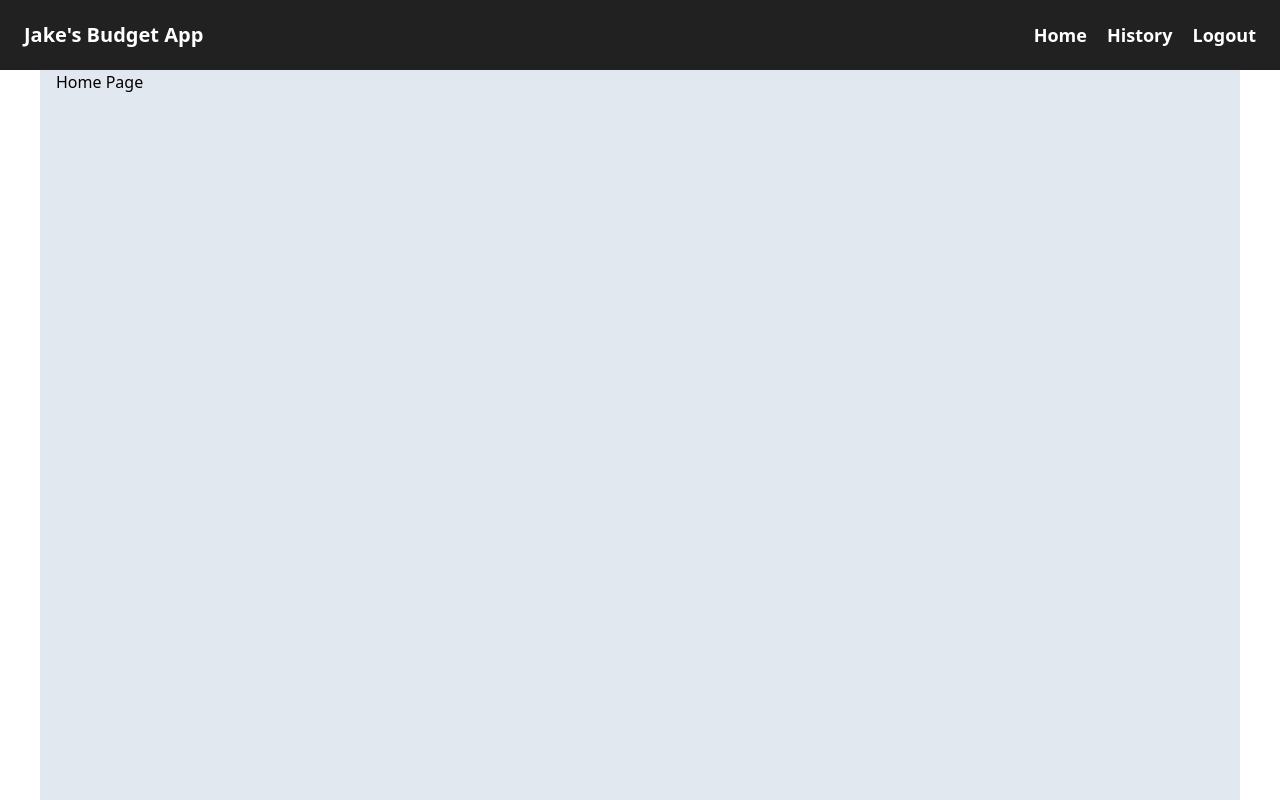
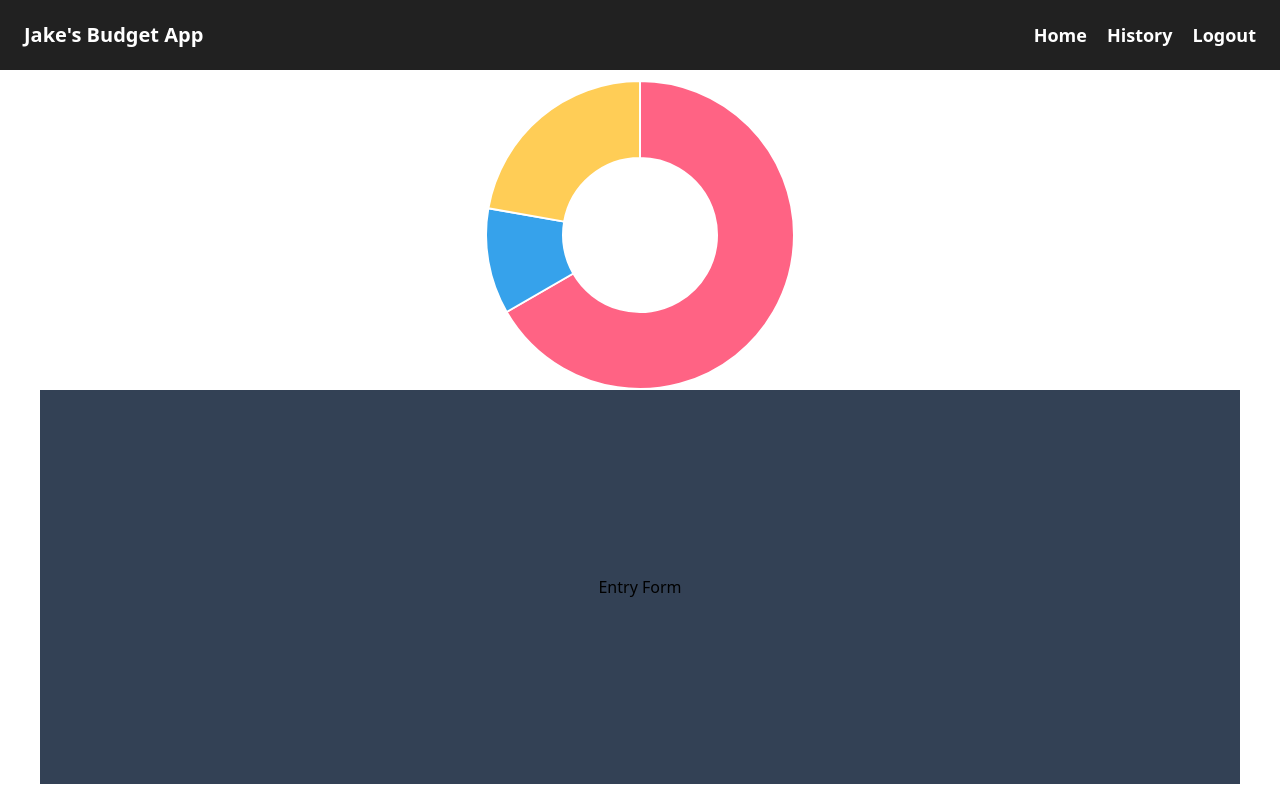
Before and after one commit to Jxk0be/financial-budget-tracker, a Vue app: page / in a window 1280 px wide. Built offline with nearby package versions, Linux system fonts and the light colour scheme; no server answers; the database is empty; sample sign-in values are in the browser's storage.

Commit message:
Chart.js hookup and small styling update

```diff
--- a/package.json
+++ b/package.json
@@ -9,6 +9,7 @@
     "preview": "vite preview"
   },
   "dependencies": {
+    "chart.js": "^4.4.7",
     "firebase": "^11.0.2",
     "pinia": "^2.3.0",
     "vue": "^3.5.12",
--- a/src/App.vue
+++ b/src/App.vue
@@ -57,7 +57,7 @@ onMounted(() => {
 
 <template>
   <Navbar />
-  <div class="mx-auto px-[16px] w-full max-w-[1200px] bg-slate-200">
+  <div class="mx-auto w-full max-h-screen max-w-[1200px]">
     <RouterView />
   </div>
 </template>
--- /dev/null
+++ b/src/components/Doughnut.vue
@@ -0,0 +1,48 @@
+<script setup>
+import Chart from "chart.js/auto";
+import { onMounted } from "vue";
+
+const props = defineProps({
+  entryView: {
+    type: Boolean,
+    default: true,
+  },
+});
+
+const data = {
+  datasets: [
+    {
+      label: "My First Dataset",
+      data: [300, 50, 100],
+      backgroundColor: [
+        "rgb(255, 99, 132)",
+        "rgb(54, 162, 235)",
+        "rgb(255, 205, 86)",
+      ],
+      hoverOffset: 4,
+    },
+  ],
+};
+const config = {
+  type: "doughnut",
+  data: data,
+  options: {
+    responsive: true,
+    maintainAspectRatio: false,
+  },
+};
+
+onMounted(() => {
+  let ctx = document.getElementById("doughnut");
+  const myChart = new Chart(ctx, config);
+});
+</script>
+<template>
+  <div
+    :class="`${
+      entryView ? 'hidden' : 'flex'
+    } w-full md:flex md:h-[40vh] h-screen`"
+  >
+    <canvas id="doughnut"></canvas>
+  </div>
+</template>
--- a/src/stores/authStore.js
+++ b/src/stores/authStore.js
@@ -57,7 +57,7 @@ export const useAuthStore = defineStore("auth", {
         const data = await signInWithPopup(auth, googleProvider);
         return data;
       } catch (error) {
-        return error
+        return error;
       }
     },
     login: async (email, pass) => {
--- a/src/style.css
+++ b/src/style.css
@@ -1,3 +1,10 @@
 @tailwind base;
 @tailwind components;
 @tailwind utilities;
+
+html,
+body {
+  margin: 0;
+  padding: 0;
+  overflow: hidden;
+}
--- a/src/views/History.vue
+++ b/src/views/History.vue
@@ -1,6 +1,8 @@
 <script setup></script>
 <template>
-  <div class="pt-[70px] w-full h-screen">
-    <h1>History Page</h1>
+  <div
+    class="pt-[70px] xl:px-0 lg:px-[24px] md:px-[16px] px-[16px] w-full h-screen"
+  >
+    <div class="bg-slate-300 w-full h-1/2">History Page</div>
   </div>
 </template>
--- a/src/views/HomeView.vue
+++ b/src/views/HomeView.vue
@@ -1,6 +1,27 @@
-<script setup></script>
+<script setup>
+import Doughnut from "../components/Doughnut.vue";
+import { ref } from "vue";
+
+const entryView = ref(true);
+</script>
 <template>
-  <div class="pt-[70px] w-full h-screen">
-    <h1>Home Page</h1>
+  <div
+    class="md:pt-[70px] xl:px-0 lg:px-[24px] md:px-[16px] px-[16px] flex-col flex w-full h-screen"
+  >
+    <Doughnut :entryView />
+    <div
+      :class="`${
+        entryView ? 'flex' : 'hidden'
+      } bg-slate-700 mb-[16px] md:flex flex-1 md:h-[60vh] h-[100vh] items-center justify-center`"
+    >
+      Entry Form
+    </div>
   </div>
+
+  <button
+    @click="() => (entryView = !entryView)"
+    class="absolute md:hidden flex bottom-[45px] left-1/2 transform -translate-x-1/2 px-6 py-3 bg-[#7ccda9] text-white rounded-full text-lg font-semibold shadow-lg hover:bg-[#66b89d] focus:outline-none focus:ring-2 focus:ring-[#66b89d] transition-all duration-300"
+  >
+    {{ entryView ? "Visualize" : "Enter Data" }}
+  </button>
 </template>
```
Also changed, not shown: src/views/auth/LoginView.vue (+4 -4 lines), 1 other file (tests, documents, lock files or other folders).
